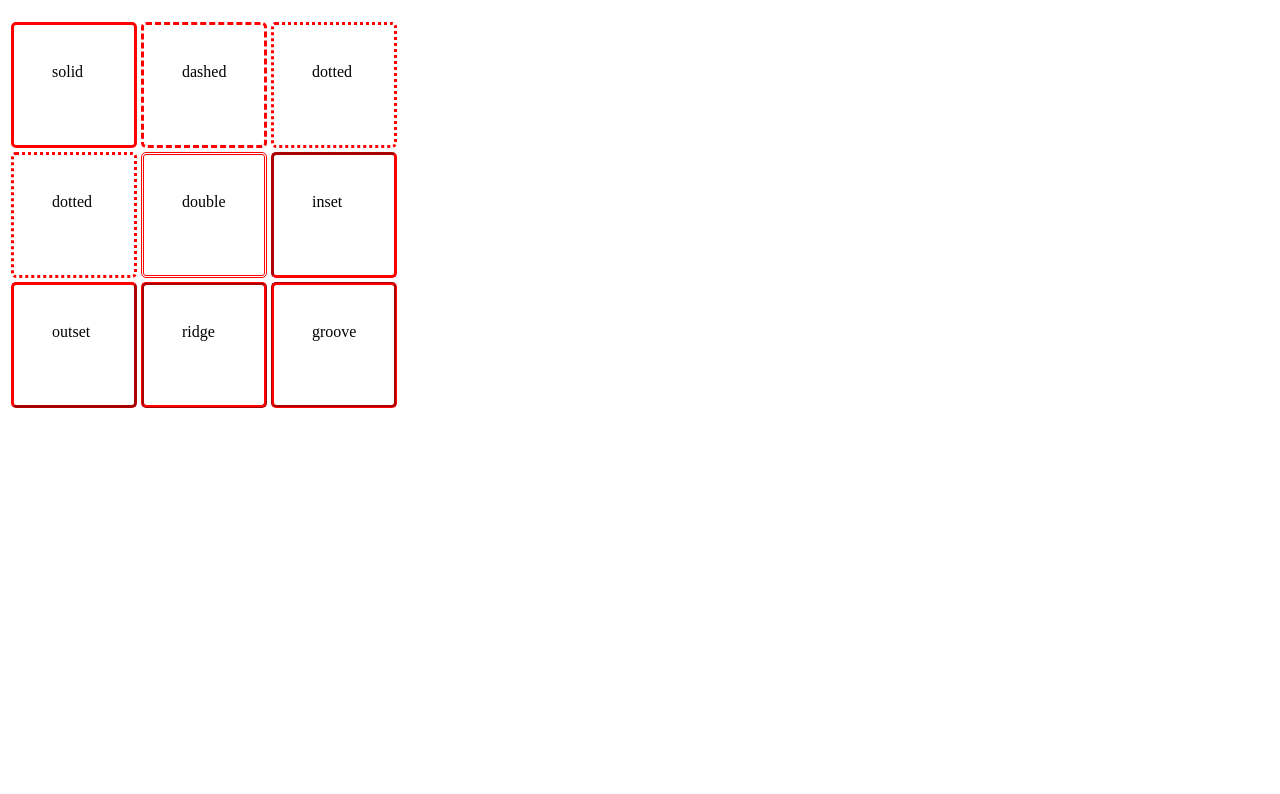
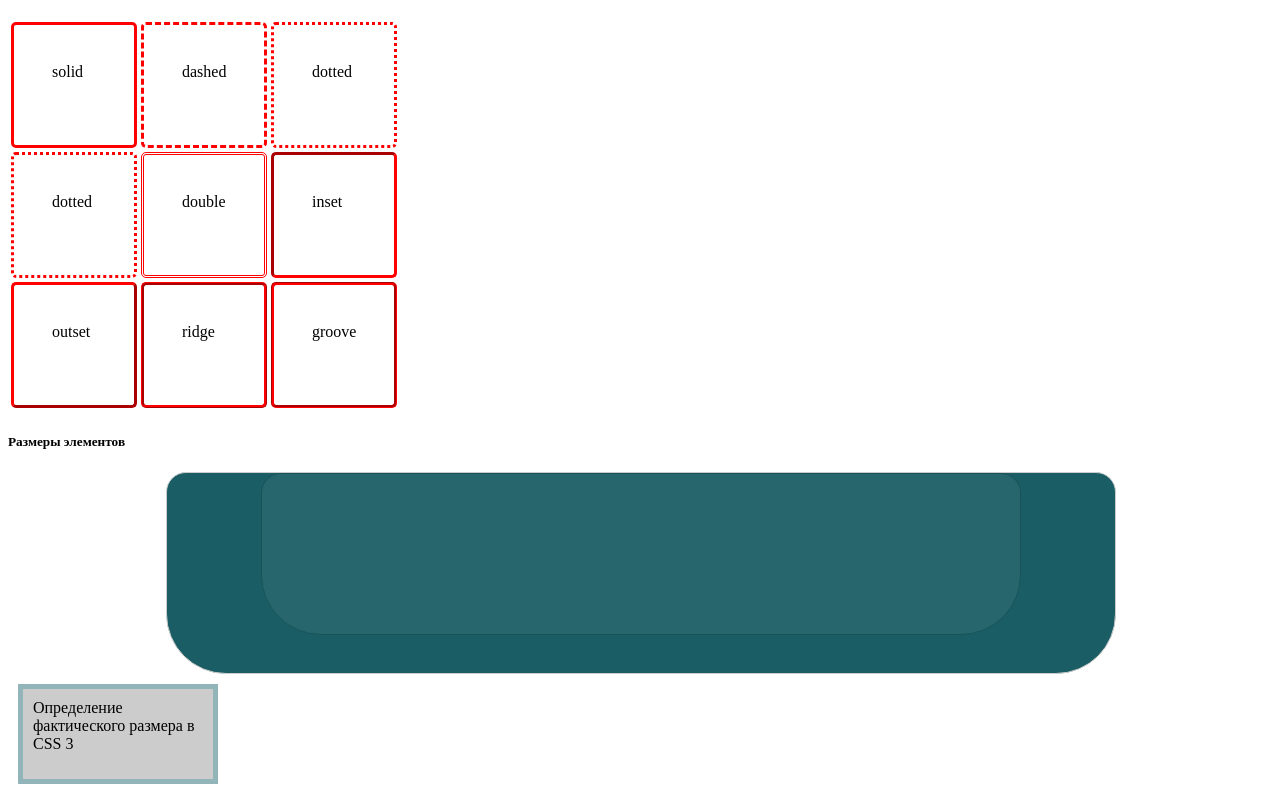
Before and after one commit to DzmitryShybun/Basics-of-CSS3.-Properties, a plain HTML site: page index.html in a window 1280 px wide. Shown: the part 6524-7318 px from the top of the page. Before the commit the page ends 6943 px from the top, so only its background shows below. Drawn offline with Linux system fonts and the light colour scheme.

Commit message:
Element dimensions in CSS3

```diff
--- a/index.html
+++ b/index.html
@@ -273,8 +273,15 @@
             <tr><td><div class="outset"><p>outset</p></div></td><td><div class="ridge"><p>ridge</p></div></td><td><div class="groove"><p>groove</p></div></td></tr>
         </table>
     </div>
-
-
+    <h5>Размеры элементов</h5>
+    <div class="Element_dimensions" title="Element dimensions">
+        <div class="outer1">
+            <div class="inner1"></div>
+        </div>
+    </div>
+    <div class="outer2">
+        Определение фактического размера в CSS 3
+    </div>
 
 
 
--- a/style.css
+++ b/style.css
@@ -353,3 +353,32 @@ div.Table_styling{
 .outset{border-style: outset;}
 .ridge{border-style: ridge;}
 .groove{border-style: groove}
+
+/*Размеры элементов*/
+div.outer1{
+    width: 75%;
+    height: 200px;
+    margin-left: 12.5%;
+    border: 1px solid #ccc;
+    background-color: #1A5D64;
+    border-radius: 20px 20px 60px 60px;
+}
+div.inner1{
+    width: 80%;
+    height: 80%;
+    margin: auto;
+    border: 1px solid black;
+    border-radius: 20px 20px 60px 60px;
+    background-color: #92B5B9;
+    opacity: 11%;
+}
+div.outer2{
+    width: 200px;
+    height: 100px;
+    margin: 10px;
+    padding: 10px;
+    border: 5px solid #92B5B9;
+    background-color: #cccccc;
+    box-sizing: border-box;
+
+}
```
